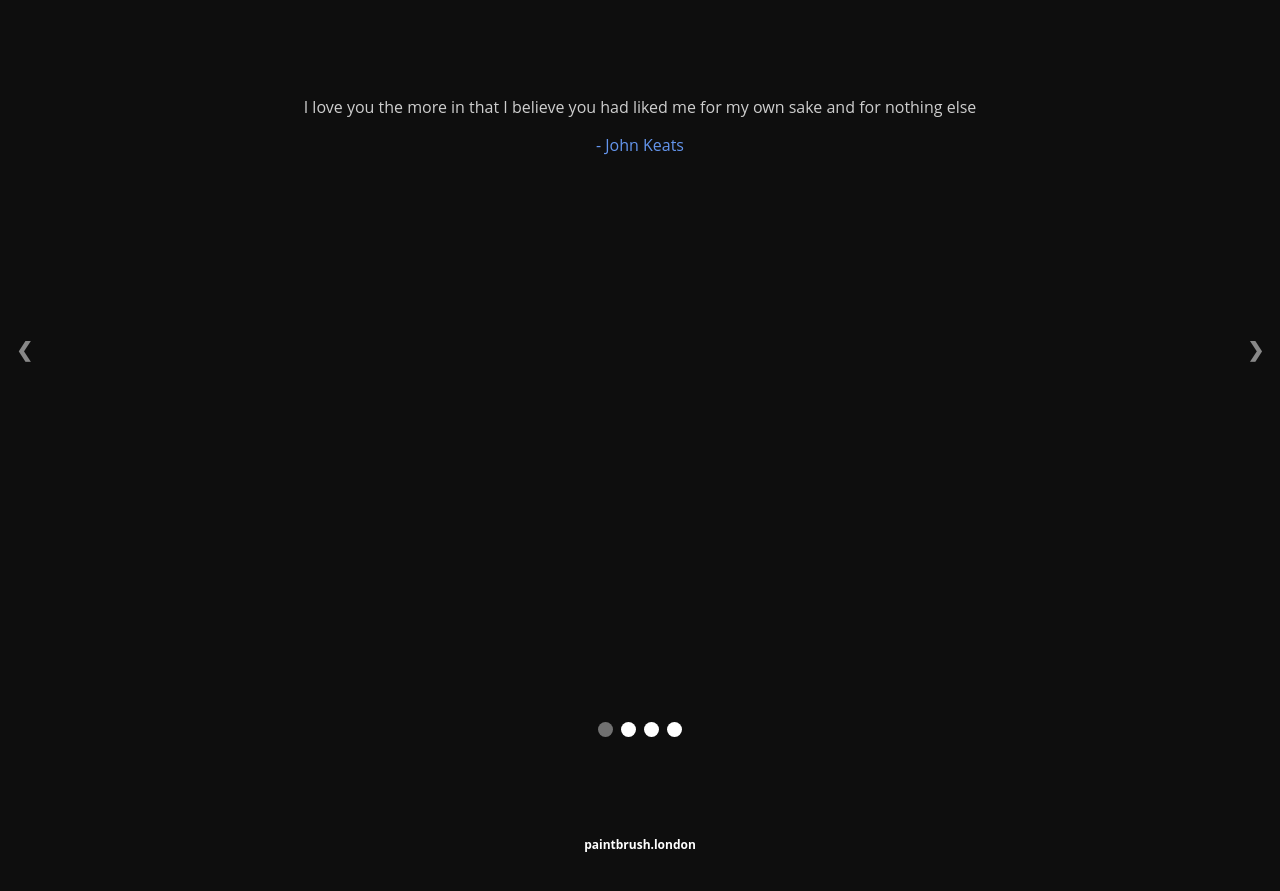
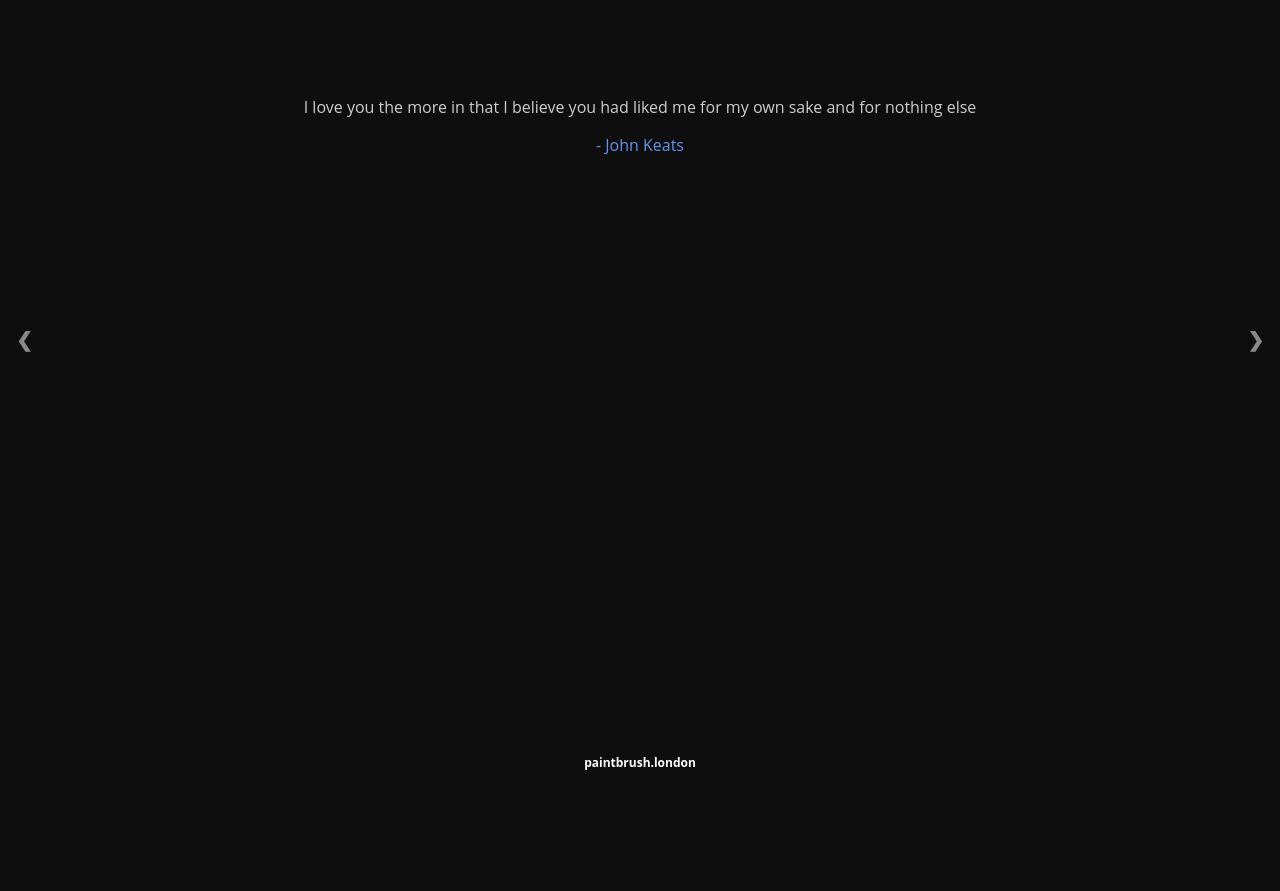
Before and after one commit to hafizzainal/hafizzainal.github.io, a Jekyll site: the page built from index.md, in a window 1280 px wide. Shown: the top 891 px of the page. Built offline with Jekyll 4.4.1, drawn with Linux system fonts in a browser that asks for light colours; our own code applies the rules of GitHub Pages for plain Markdown files.

Commit message:
Removed bullet/dot indicator

```diff
--- a/_layouts/default.html
+++ b/_layouts/default.html
@@ -51,7 +51,7 @@ img {vertical-align: middle;}
 
 /* Slideshow container */
 .slideshow-container {
-  height: 700px !important;
+  height: 680px !important;
   position: relative;
   background: #0e0e0e;
   margin: auto;
@@ -114,23 +114,6 @@ img {vertical-align: middle;}
   background: #0e0e0e;
 }
 
-/* The dots/bullets/indicators */
-.dot {
-  cursor: pointer;
-  height: 15px;
-  width: 15px;
-  margin: 0 2px;
-  background-color: #ffffff;
-  border-radius: 50%;
-  display: inline-block;
-  transition: background-color 0.6s ease;
-}
-
-/* Add a background color to the active dot/circle */
-.active, .dot:hover {
-  background-color: #717171;
-}
-
 /* Add a blue color to the author */
 .author {color: cornflowerblue;}
 
@@ -173,14 +156,6 @@ img {vertical-align: middle;}
   <!-- Next/prev buttons -->
   <a class="prev" onclick="plusSlides(-1)">&#10094;</a>
   <a class="next" onclick="plusSlides(1)">&#10095;</a>
-</div>
-
-<!-- Dots/bullets/indicators -->
-<div class="dot-container">
-  <span class="dot" onclick="currentSlide(1)"></span>
-  <span class="dot" onclick="currentSlide(2)"></span>
-  <span class="dot" onclick="currentSlide(3)"></span>
-  <span class="dot" onclick="currentSlide(4)"></span>
 </div>
 
 <script>
```
